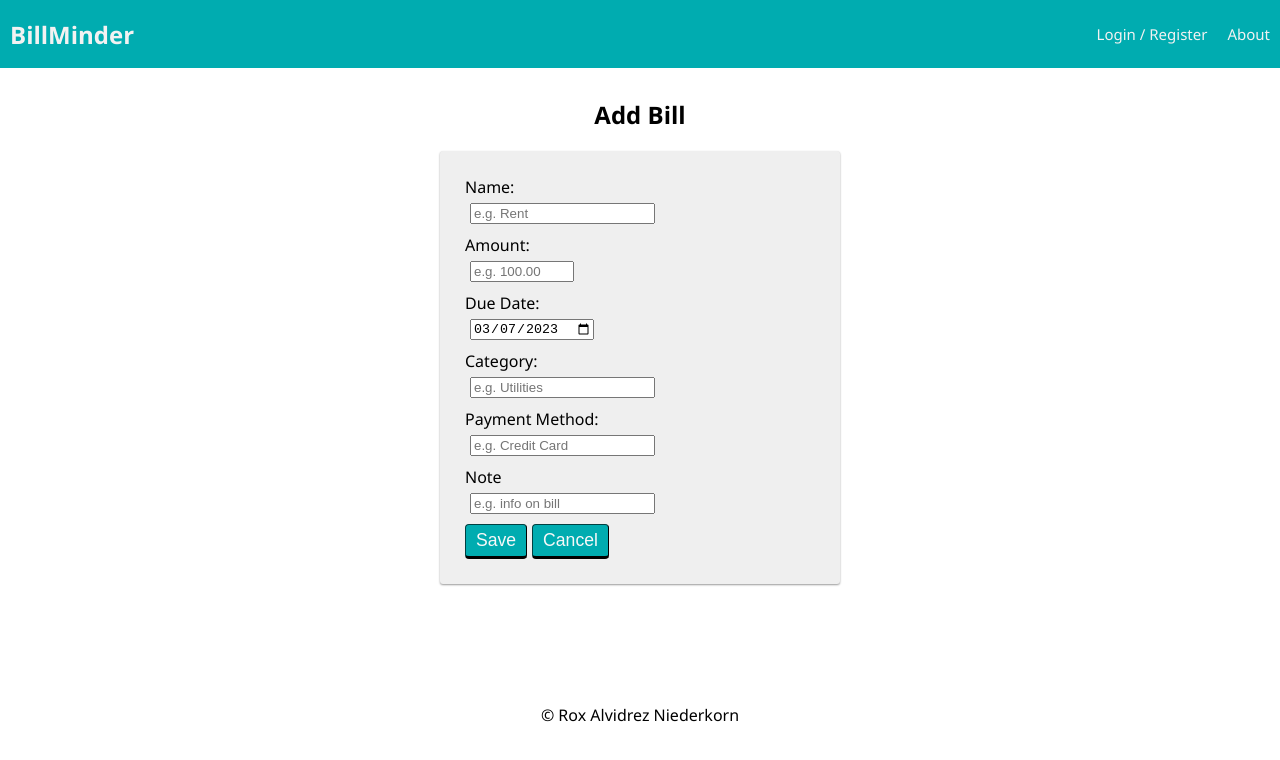
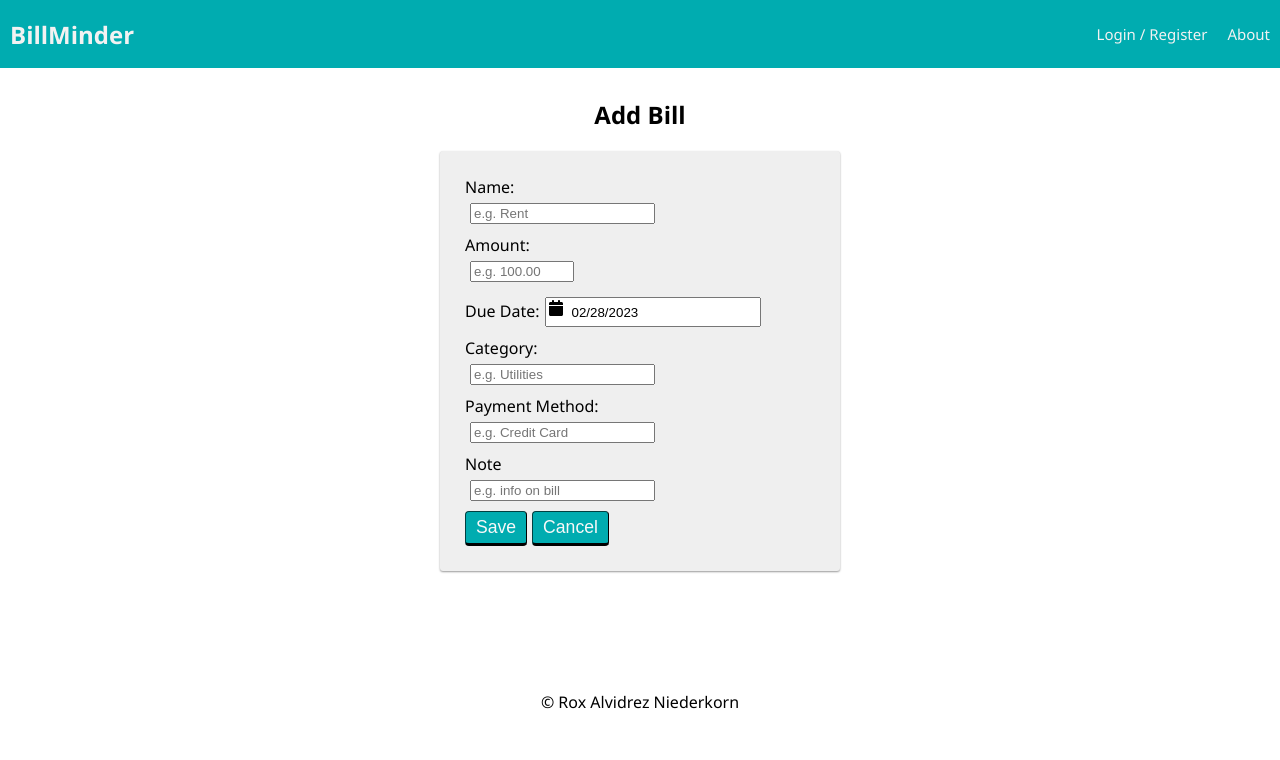
Before and after one commit to Rox-A-N/BillMinder, a React (Create React App) app: page /#/edit in a window 1280 px wide. Shown: the top 760 px of the page. Built offline with nearby package versions, Linux system fonts and the light colour scheme; no server answers.

Commit message:
datePicker update, redux store.billReducer const

```diff
--- a/src/components/EditBill/EditBill.jsx
+++ b/src/components/EditBill/EditBill.jsx
@@ -4,18 +4,24 @@
 import React, { useState } from 'react';
 import { useDispatch, useSelector } from 'react-redux';
 import { useHistory } from 'react-router-dom';
+import DatePicker from "react-datepicker";
+import "react-datepicker/dist/react-datepicker.css";
+
 
 import '../App/App.css';
 
 function EditBill() {
   const dispatch = useDispatch();
   const history = useHistory();
-  const edit = useSelector((store) => store);
 
+  // access to the redux store from the billReducer
+  const edit = useSelector((store) => store.billReducer);
+
+  const [startDate, setStartDate] = useState(new Date());
   const [heading, setHeading] = useState('Add Bill');
   const [name, setName] = useState('');
   const [amount, setAmount] = useState('');
-  const [due_date, setDue_date] = useState('2023-03-07');
+  const [due_date, setDue_date] = useState('03-07-2023');
   const [category, setCategory] = useState('');
   const [paymentMethod, setPaymentMethod] = useState('');
   const [note, setNote] = useState('');
@@ -67,12 +73,17 @@ function EditBill() {
           />
 
           <label htmlFor="bill-due-date">Due Date:</label>
-          <input
-            className="input"
-            type="date"
-            // id="bill-due-date"
-            value={due_date}
-            onChange={(event) => setDue_date(event.target.value)}
+          {/* original date picker */}
+          {/* <input type="date" id="start"
+
+            min="01-01-2023" >
+          </input> */}
+
+          <DatePicker
+            dateFormat="MM/dd/yyyy"
+            showIcon
+            selected={startDate}
+            onChange={(date) => setStartDate(date)}
           />
 
           <label htmlFor="bill-category">Category:</label>
```
